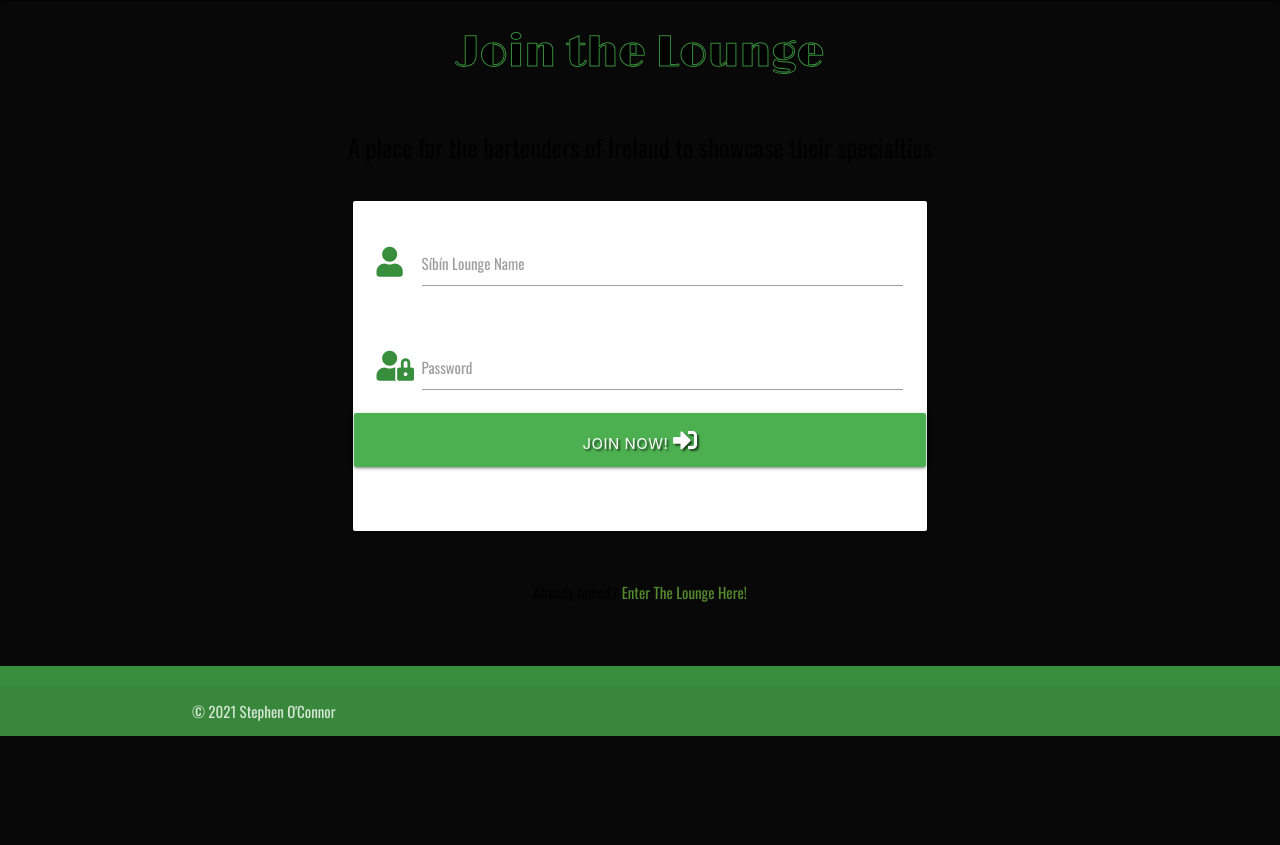
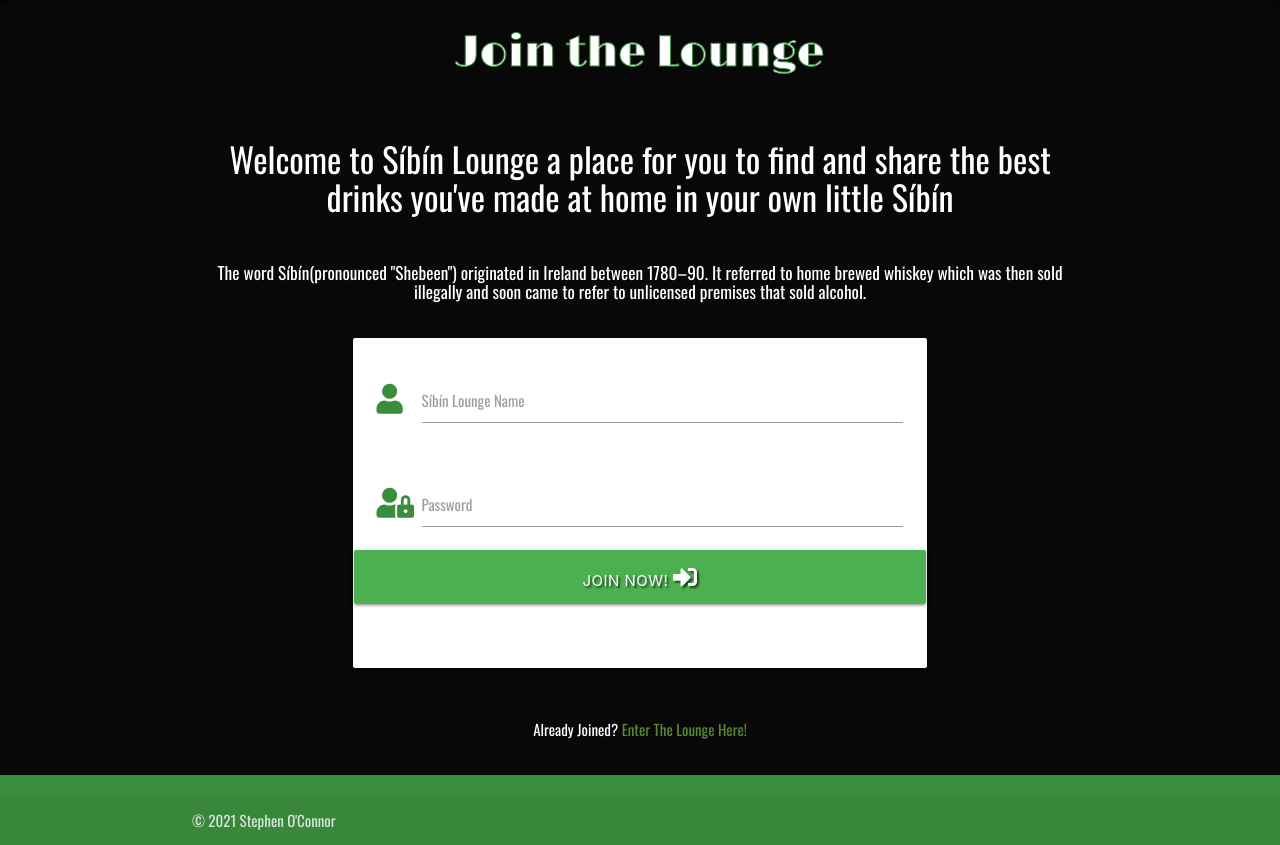
Before and after one commit to stephenoc390/sibin_lounge, a Flask app: page /join in a window 1280 px wide. Shown: the part 64-909 px from the top of the page. Before the commit the page ends 800 px from the top, so only its background shows below. Run offline with Flask 2, Linux system fonts and the light colour scheme; some libraries are stand-ins or nearby versions.

Commit message:
fixed colour on cards for join and login htmls

```diff
--- a/templates/base.html
+++ b/templates/base.html
@@ -35,7 +35,7 @@
             </div>
         </nav>
         <!-- side navbar -->
-        <ul class="sidenav amber lighten-1 " id="mobile-demo">
+        <ul class="sidenav green lighten-4 " id="mobile-demo">
             <li><h4 class="center-align green-text text-darken-2">Síbín Lounge</h4></li><br>
             <li><a href="{{ url_for('get_drinks') }}">Home</a></li>
             {% if session.user %}
--- a/templates/drinks.html
+++ b/templates/drinks.html
@@ -8,13 +8,13 @@
 
     <h3 class="white-text center-align">Drinks of the Lounge</h3>
 
-    <div class="row card-panel grey lighten-5">
+    <div class="row card-panel green lighten-5">
         <form action="{{ url_for('search') }}" method="post" class="col s12">
             <div class="row valign-wrapper center-align">
                 <div class="input-field col s12 m8">
-                    <i class="fas fa-search prefix light-blue-text text-darken-4"></i>
+                    <i class="fas fa-search prefix green-text"></i>
                     <input type="text" name="query" id="query" minlength="3" class="validate" required>
-                    <label for="query">Search The Lounge</label>
+                    <label for="query">Search the Lounge for your next drink</label>
                 </div>
                 <div class="col s12 m4">
                     <a href="{{ url_for('get_drinks') }}" class="red btn text-shadow">Reset</a>
--- a/templates/join.html
+++ b/templates/join.html
@@ -1,8 +1,9 @@
 {% extends "base.html" %}
 {% block content %}
 
-    <h3 class="center-align">Join the Lounge</h3><br>
-    <h5 class="center-align">A place for the bartenders of Ireland to showcase their specialties</h5><br>
+    <h3 class="center-align white-text">Join the Lounge</h3><br>
+    <h4 class="center-align white-text">Welcome to Síbín Lounge a place for you to find and share the best drinks you've made at home in your own little Síbín</h5><br>
+    <h6 class="center-align white-text">The word Síbín(pronounced "Shebeen") originated in Ireland between 1780–90. It referred to home brewed whiskey which was then sold illegally and soon came to refer to unlicensed premises that sold alcohol.</h5><br>
 
     <div class="row">
         <form class="col s12 m8 offset-m2" method="POST" action="{{ url_for('join') }}">
@@ -37,7 +38,7 @@
 
     <div class="row">
         <div class="col s12">
-            <p class="center-align">
+            <p class="center-align white-text">
                 Already Joined?
                 <a href="{{ url_for('login') }}" class="light-green-text text-darken-3">Enter The Lounge Here!</a>
             </p>
--- a/templates/login.html
+++ b/templates/login.html
@@ -1,7 +1,7 @@
 {% extends "base.html" %}
 {% block content %}
 
-    <h3 class="center-align">Enter the Lounge</h3><br>
+    <h3 class="center-align white-text">Enter the Lounge</h3><br>
 
     <div class="row">
         <form class="col s12 m8 offset-m2" method="POST" action="{{ url_for('login') }}">
@@ -35,7 +35,7 @@
     </div>
 
     <div class="row">
-        <div class="col s12">
+        <div class="col s12 white-text">
             <p class="center-align">
                 First Time Here?
                 <a href="{{ url_for('join') }}" class="light-green-text text-darken-3">Join up now!</a>
```
Also changed, not shown: templates/profile.html (+11 -3 lines).
